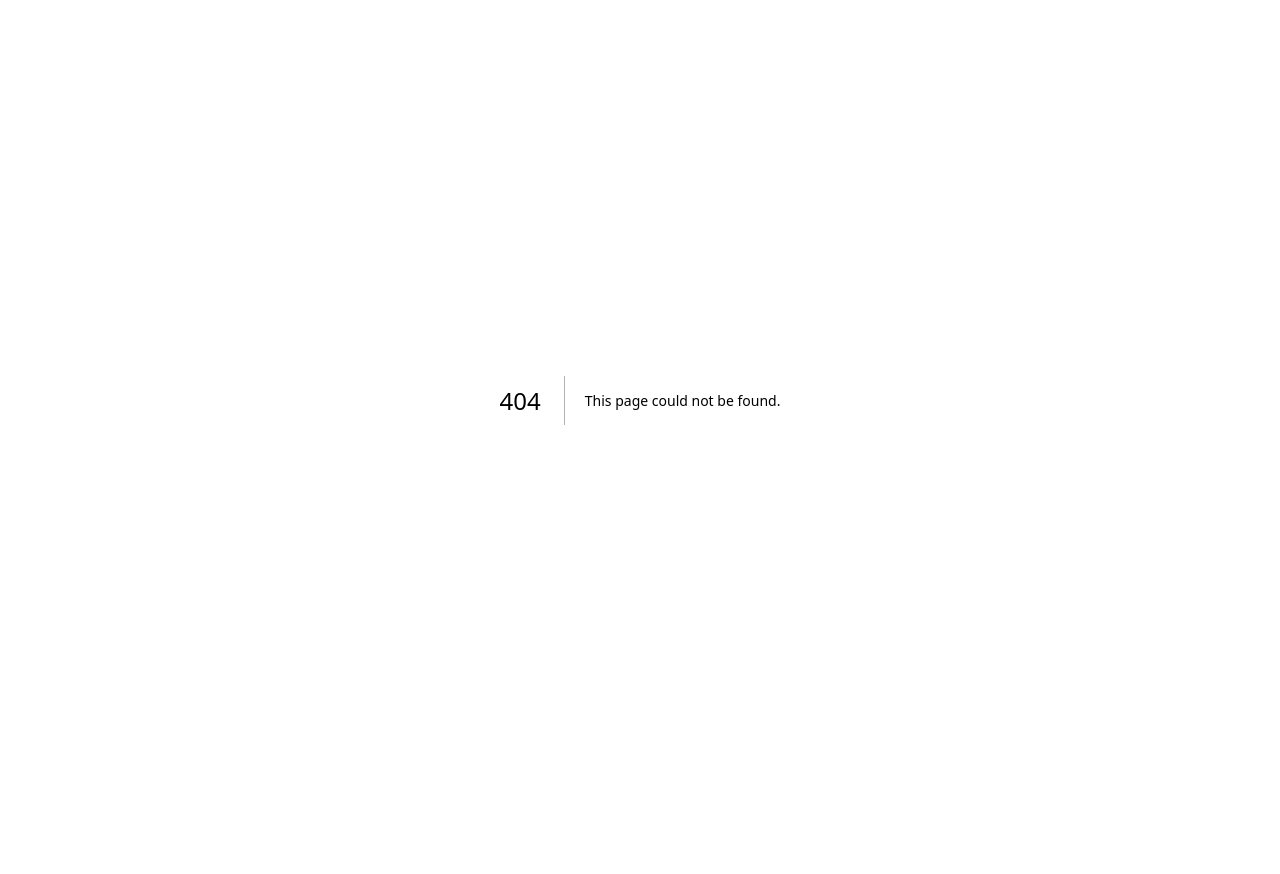
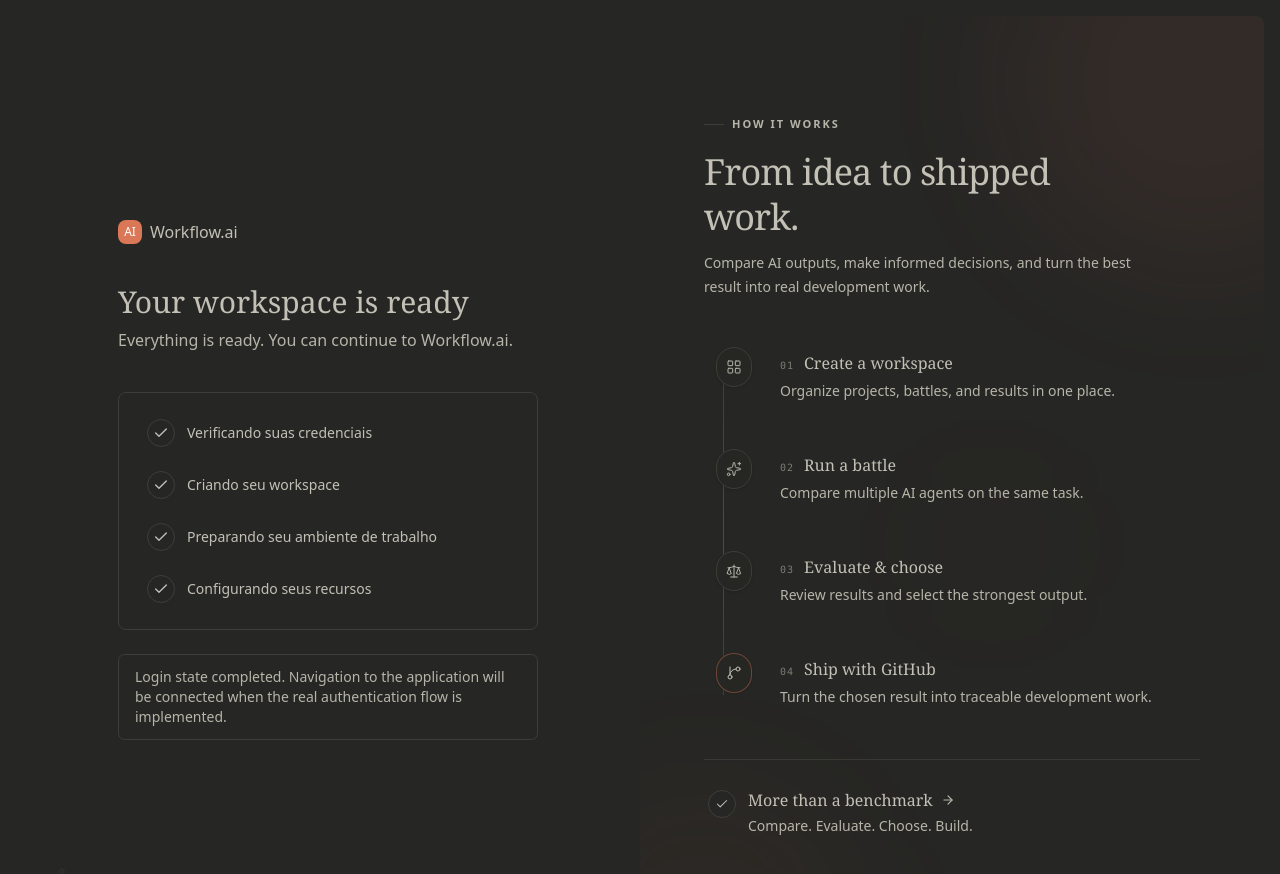
Before and after one commit to josevitor10975/workflow-ai, a Next.js app in the folder my-app/: page /login-state in a window 1280 px wide. Before the commit this address had no page. Shown: the top 874 px of the page. Before the commit the page ends 800 px from the top, so only its background shows below. Built offline with nearby package versions, Linux system fonts and the light colour scheme.

Commit message:
feat(auth): add login state route

```diff
--- /dev/null
+++ b/my-app/app/(auth)/login-state/page.tsx
@@ -0,0 +1,11 @@
+import type { Metadata } from "next";
+import { LoginState } from "@/components/auth/LoginState";
+
+export const metadata: Metadata = {
+  title: "Setting up | Workflow.ai",
+  description: "Preparing your Workflow.ai workspace.",
+};
+
+export default function LoginStatePage() {
+  return <LoginState />;
+}
```
